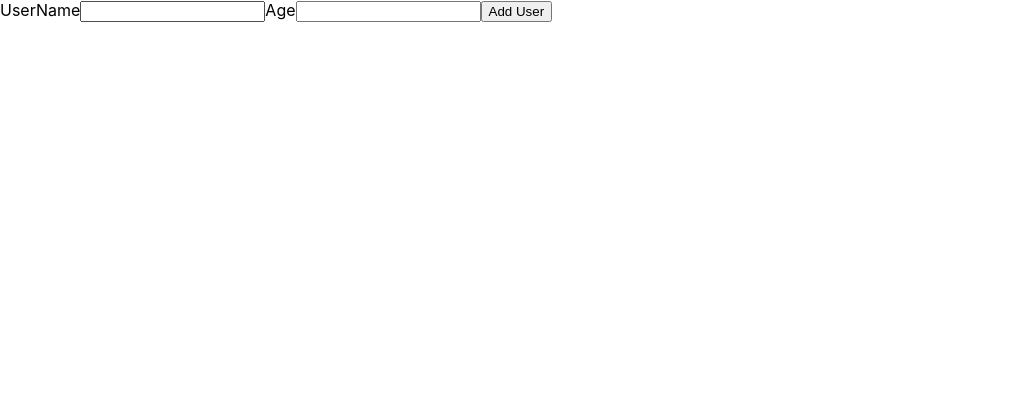
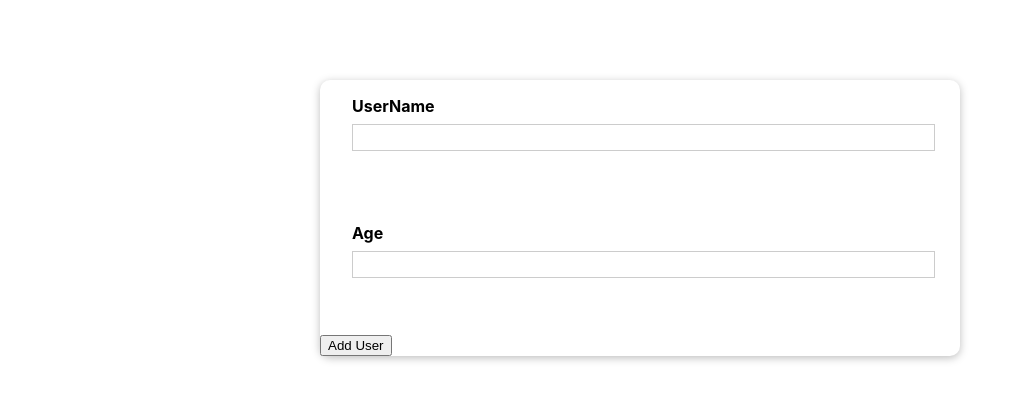
Before and after one commit to caffine-Overflow/practise-project, a React (Create React App) app: page / in a window 1280 px wide. Shown: the top 400 px of the page, without its empty margins (0-1026 px from the left). Built offline with nearby package versions, Linux system fonts and the light colour scheme.

Commit message:
Reusable Card

```diff
--- /dev/null
+++ b/src/components/UI/Card.css
@@ -0,0 +1,5 @@
+.card {
+  background: white;
+  box-shadow: 0 2px 8px rgba(0, 0, 0, 0.26);
+  border-radius: 10px;
+}
--- /dev/null
+++ b/src/components/UI/Card.js
@@ -0,0 +1,7 @@
+import React from "react";
+import "./Card.css";
+const Card = (props) => {
+  const classes = "card " + props.className;
+  return <div className={classes}> {props.children}</div>;
+};
+export default Card;
--- /dev/null
+++ b/src/components/Users/AddUser.css
@@ -0,0 +1,26 @@
+.input {
+  margin: 2rem auto;
+  padding: 1rem;
+  width: 90%;
+  max-width: 40rem;
+}
+
+.input label {
+  display: block;
+  font-weight: bold;
+  margin-bottom: 0.5rem;
+}
+
+.input input {
+  font: inherit;
+  display: block;
+  width: 100%;
+  border: 1px solid #ccc;
+  padding: 0.15rem;
+  margin-bottom: 0.5rem;
+}
+
+.input input:focus {
+  outline: none;
+  border-color: #4f005f;
+}
--- a/src/components/Users/AddUser.js
+++ b/src/components/Users/AddUser.js
@@ -1,18 +1,29 @@
 import React from "react";
+import Card from "../UI/Card";
+import "./AddUser.css";
+
 const AddUser = () => {
   const addUserHandler = (event) => {
     event.preventDefault();
   };
   return (
+    <div className="input">
+      <Card className="card ">
         <form onSubmit={addUserHandler}>
+          <div className="input">
             <label htmlFor="username">UserName</label>
             <input type="text" id="username"></input>
+          </div>
 
+          <div className="input">
             <label htmlFor="age">Age</label>
             <input type="number" id="age"></input>
+          </div>
 
           <button type="submit">Add User</button>
         </form>
+      </Card>
+    </div>
   );
 };
 export default AddUser;
```
Lines whose indentation alone changed are shown as unchanged.
